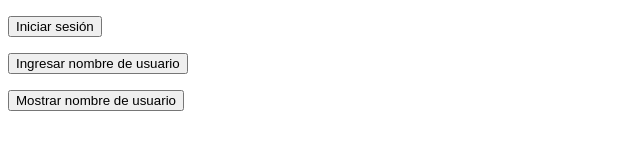
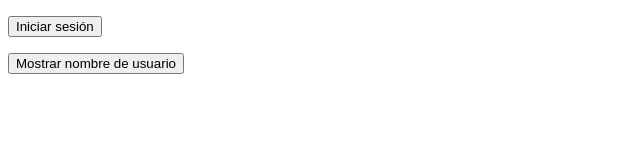
Before and after one commit to lnlindao/js, a plain HTML site: page tarea5/index.html in a window 1280 px wide. Shown: the whole page, without its empty margins (0-640 px from the left). Drawn offline with Linux system fonts and the light colour scheme.

Commit message:
cambio en el index.html

```diff
--- a/tarea5/index.html
+++ b/tarea5/index.html
@@ -12,7 +12,7 @@
     <script src="./codigo.js"></script>
 
     <p><button onclick="login()">Iniciar sesión</button></p>
-    <p><button onclick="ingresarNombreUsuario()">Ingresar nombre de usuario</button></p>
+    <!-- <p><button onclick="ingresarNombreUsuario()">Ingresar nombre de usuario</button></p> -->
 
 
     <p><button onclick="obtenerUsuario()">Mostrar nombre de usuario</button></p>
```
